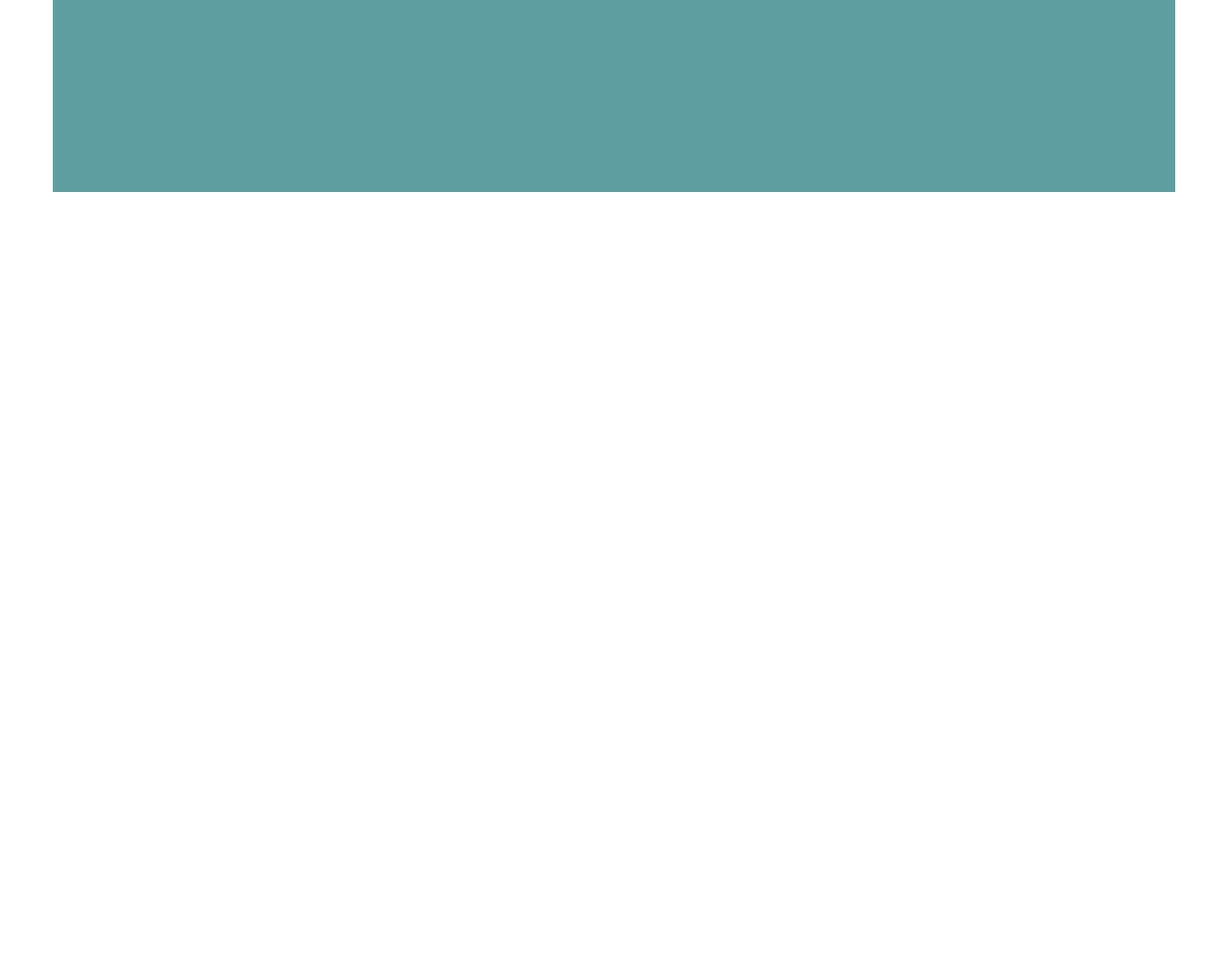
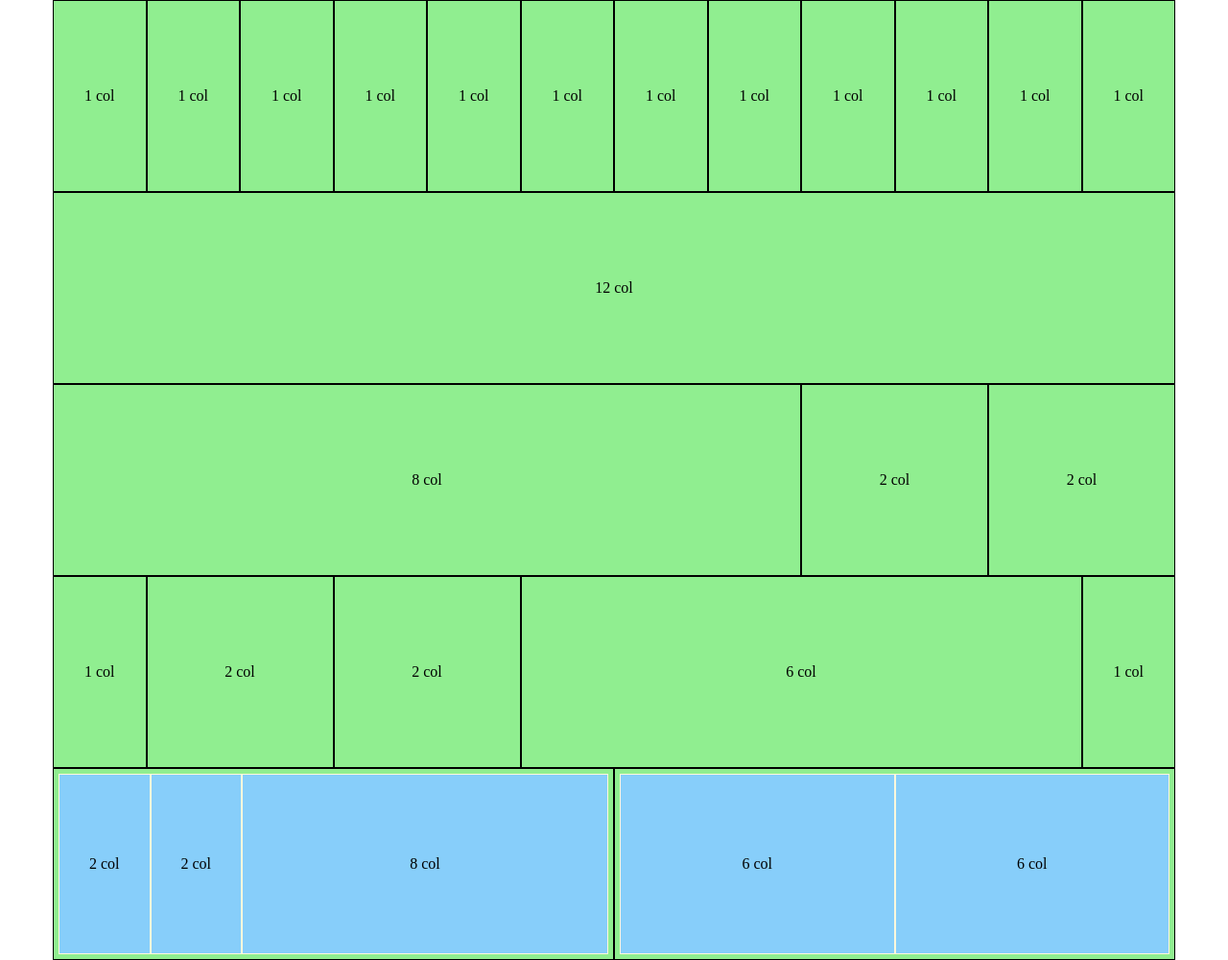
Before and after one commit to AndreaEsposito21/html-css-12bool, a plain HTML site: page index.html in a window 1280 px wide. Shown: the whole page at 96% size. Before the commit the page ends 800 px from the top, so only its background shows below. Drawn offline with Linux system fonts and the light colour scheme.

Commit message:
framework

```diff
--- a/css/12bool.css
+++ b/css/12bool.css
@@ -5,6 +5,30 @@
     background-color: cadetblue;
 }
 
+.debug [class*="col-"] {
+    height: 100%;
+    background-color: lightgreen;
+    border: 1px solid black;
+    position: relative;
+    padding: 5px;
+}
+
+.debug [class*="col-"] span {
+    position: absolute;
+    top: 50%;
+    left: 50%;
+    transform: translate(-50%, -50%);
+}
+
+.debug .container > [class*="col-"] .container {
+    height: 100%;
+}
+
+.debug .container > [class*="col-"] .container > [class*="col-"] {
+    height: 100%;
+    background-color: lightskyblue;
+    border: 1px solid cornsilk;
+}
 
 /* FRAMEWORK */
 
@@ -25,56 +49,56 @@
     clear: both;
 }
 
-[class="col-"] {
+[class*="col-"] {
     float: left;
 }
 
 /* COLUMNS */
 
 .col-1 {
-    width: calc ( ( 100% / 12 ) * 1 );
+    width: calc( ( 100% / 12 ) * 1 );
 }
 
 .col-2 {
-    width: calc ( ( 100% / 12 ) * 2 );
+    width: calc( ( 100% / 12 ) * 2 );
 }
 
 .col-3 {
-    width: calc ( ( 100% / 12 ) * 3 );
+    width: calc( ( 100% / 12 ) * 3 );
 }
 
 .col-4 {
-    width: calc ( ( 100% / 12 ) * 4 );
+    width: calc( ( 100% / 12 ) * 4 );
 }
 
 .col-5 {
-    width: calc ( ( 100% / 12 ) * 5 );
+    width: calc( ( 100% / 12 ) * 5 );
 }
 
 .col-6 {
-    width: calc ( ( 100% / 12 ) * 6 );
+    width: calc( ( 100% / 12 ) * 6 );
 }
 
 .col-7 {
-    width: calc ( ( 100% / 12 ) * 7 );
+    width: calc( ( 100% / 12 ) * 7 );
 }
 
 .col-8 {
-    width: calc ( ( 100% / 12 ) * 8 );
+    width: calc( ( 100% / 12 ) * 8 );
 }
 
 .col-9 {
-    width: calc ( ( 100% / 12 ) * 9 );
+    width: calc( ( 100% / 12 ) * 9 );
 }
 
 .col-10 {
-    width: calc ( ( 100% / 12 ) * 10 );
+    width: calc( ( 100% / 12 ) * 10 );
 }
 
 .col-11 {
-    width: calc ( ( 100% / 12 ) * 11 );
+    width: calc( ( 100% / 12 ) * 11 );
 }
 
 .col-12 {
-    width: calc ( ( 100% / 12 ) * 12 );
+    width: calc( ( 100% / 12 ) * 12 );
 }
--- a/index.html
+++ b/index.html
@@ -10,8 +10,127 @@
 </head>
 <body>
     <section class="debug">
+
         <div class="container">
-            <div class="col-1"></div>
+
+            <div class="col-1">
+                <span>1 col</span>
+            </div>
+
+            <div class="col-1">
+                <span>1 col</span>
+            </div>
+
+            <div class="col-1">
+                <span>1 col</span>
+            </div>
+
+            <div class="col-1">
+                <span>1 col</span>
+            </div>
+
+            <div class="col-1">
+                <span>1 col</span>
+            </div>
+
+            <div class="col-1">
+                <span>1 col</span>
+            </div>
+
+            <div class="col-1">
+                <span>1 col</span>
+            </div>
+
+            <div class="col-1">
+                <span>1 col</span>
+            </div>
+
+            <div class="col-1">
+                <span>1 col</span>
+            </div>
+
+            <div class="col-1">
+                <span>1 col</span>
+            </div>
+
+            <div class="col-1">
+                <span>1 col</span>
+            </div>
+
+            <div class="col-1">
+                <span>1 col</span>
+            </div>
+        </div>
+
+        <div class="container">
+            <div class="col-12">
+                <span>12 col</span>
+            </div>
+        </div>
+
+        <div class="container">
+            <div class="col-8">
+                <span>8 col</span>
+            </div>
+
+            <div class="col-2">
+                <span> 2 col</span>
+            </div>
+
+            <div class="col-2">
+                <span>2 col</span>
+            </div>
+        </div>
+
+        <div class="container">
+            <div class="col-1">
+                <span>1 col</span>
+            </div>
+
+            <div class="col-2">
+                <span>2 col</span>
+            </div>
+
+            <div class="col-2">
+                <span>2 col</span>
+            </div>
+
+            <div class="col-6">
+                <span>6 col</span>
+            </div>
+
+            <div class="col-1">
+                <span>1 col</span>
+            </div>
+        </div>
+
+        <div class="container">
+            <div class="col-6">
+                <div class="container">
+                    <div class="col-2">
+                        <span>2 col</span>
+                    </div>
+
+                    <div class="col-2">
+                        <span>2 col</span>
+                    </div>
+
+                    <div class="col-8">
+                        <span>8 col</span>
+                    </div>
+                </div>
+            </div>
+
+            <div class="col-6">
+                <div class="container">
+                    <div class="col-6">
+                        <span>6 col</span>
+                    </div>
+
+                    <div class="col-6">
+                        <span>6 col</span>
+                    </div>
+            </div>
         </div>
     </section>
 
```
